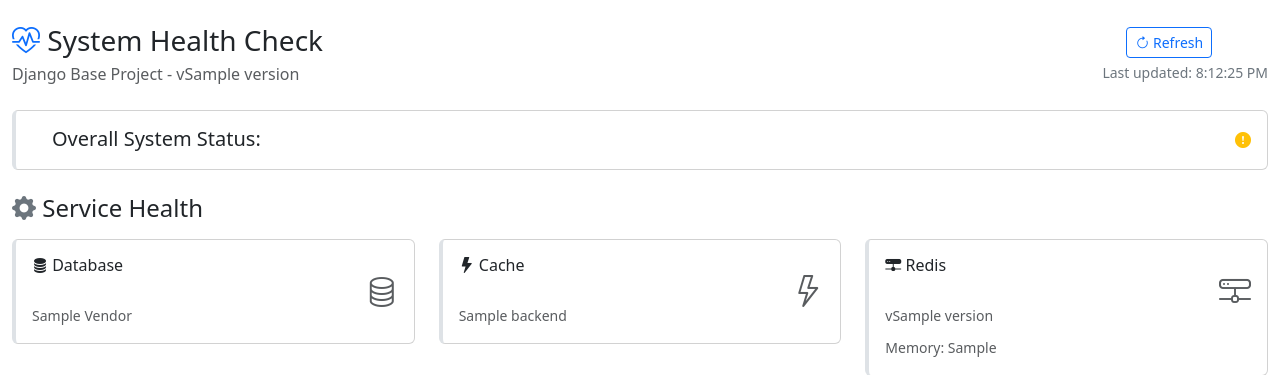
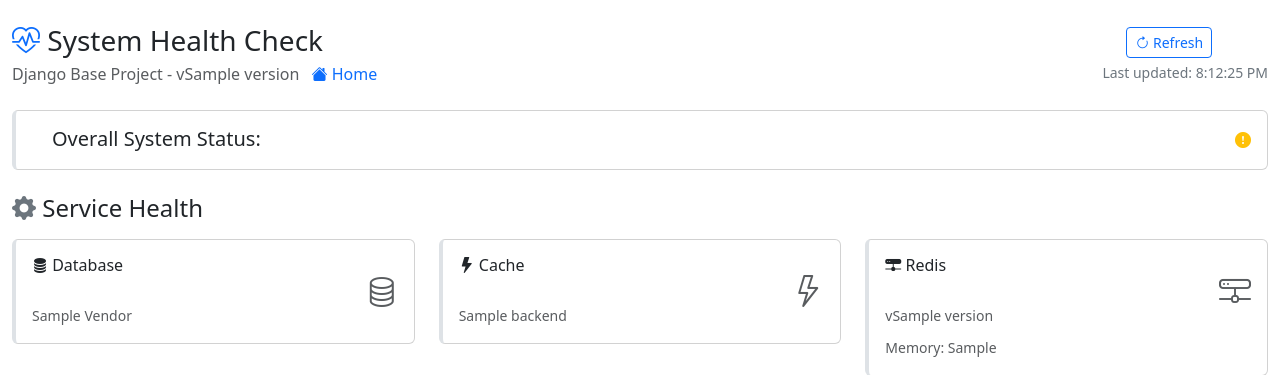
Before and after one commit to Noomafi-Technologies/django-base-project, a Django app: template common/templates/common/health_check.html in a window 1280 px wide. Shown: the top 375 px of the page. Run offline with Django 4.2, Linux system fonts and the light colour scheme; the template is opened without the code that fills it: most values are stand-ins (such as "Sample title", 1, 10 or a date in 2020); parts of the project's set-up code (start-up, migrations or seed data) failed here and were passed over.

Commit message:
feat: Add Home link to health check page navigation
- Added navigation link to home page in health check HTML template
- Uses Bootstrap icon and styling for consistent UI
- Improves user experience by providing easy navigation back to main site

🤖 Generated with [Claude Code](https://claude.ai/code)

Co-Authored-By: Claude <noreply@anthropic.com>

```diff
--- a/common/templates/common/health_check.html
+++ b/common/templates/common/health_check.html
@@ -60,7 +60,12 @@
                             <i class="bi bi-heart-pulse text-primary"></i>
                             System Health Check
                         </h1>
-                        <p class="text-muted mb-0">Django Base Project - v{{ version }}</p>
+                        <p class="text-muted mb-0">
+                            Django Base Project - v{{ version }}
+                            <a href="/" class="ms-2 text-decoration-none">
+                                <i class="bi bi-house-fill"></i> Home
+                            </a>
+                        </p>
                     </div>
                     <div class="text-end">
                         <div class="d-flex align-items-center">
```
